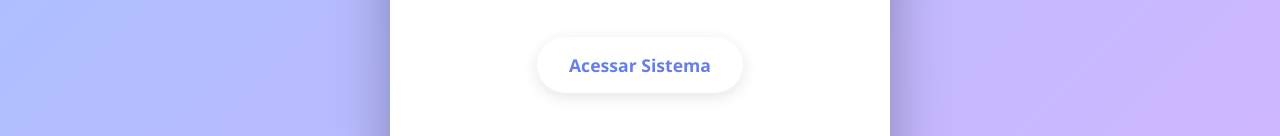
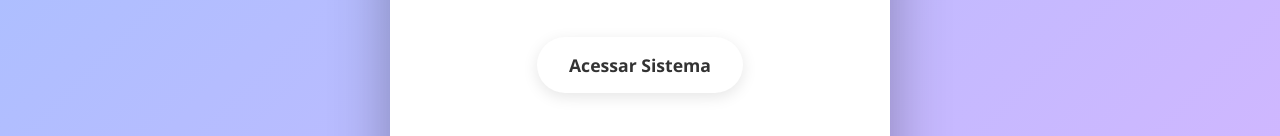
Before and after one commit to N30R4BB1t/login-register, a website: page views/index.html in a window 1280 px wide. Shown: the part 260-396 px from the top of the page. Drawn offline with Linux system fonts and the light colour scheme.

Commit message:
Update style_index.css

```diff
--- a/public/css/style_index.css
+++ b/public/css/style_index.css
@@ -40,7 +40,7 @@
     display: inline-block;
     padding: 1rem 2rem;
     background: white;                /* Fundo branco */
-    color: #667eea;                   /* Texto roxo/azul */
+    color: #333;                   /* Texto roxo/azul */
     text-decoration: none;
     border-radius: 50px;
     font-weight: 600;
```
